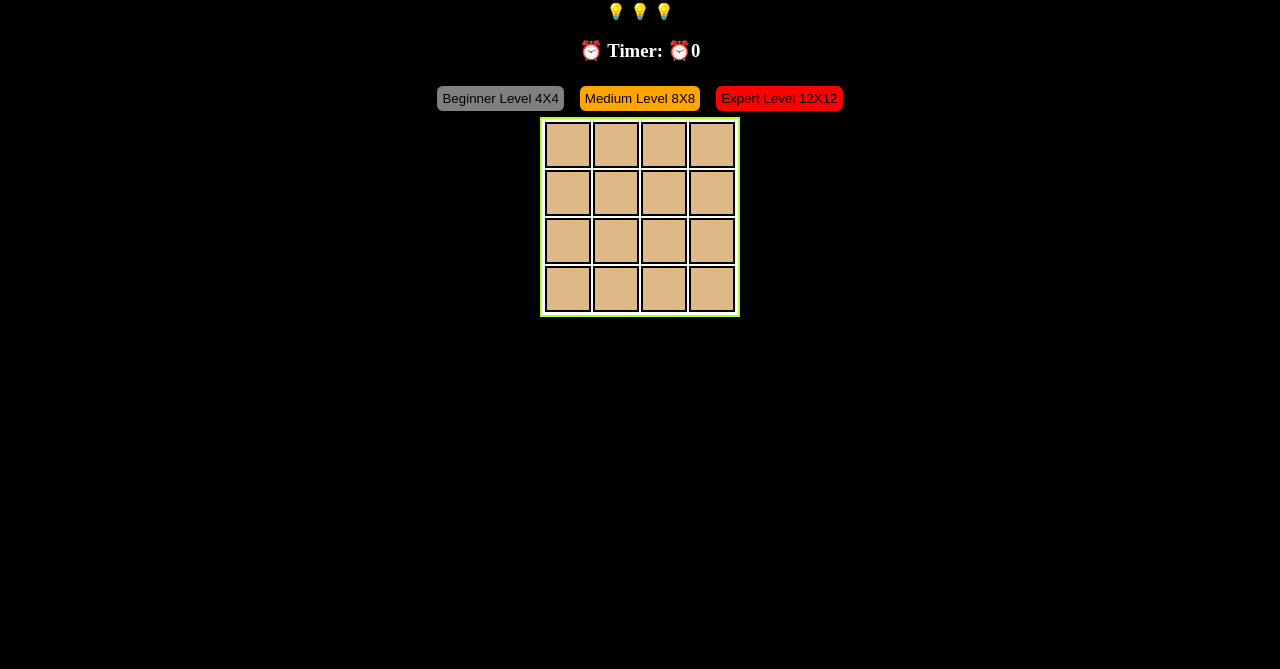
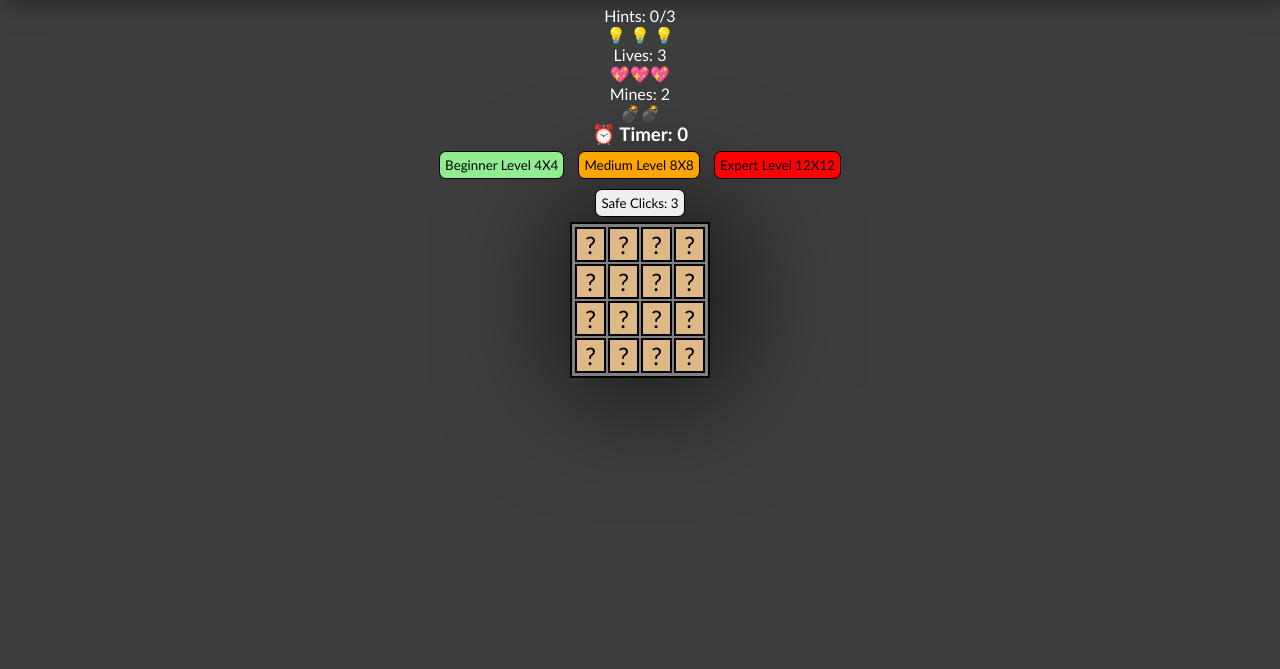
Before and after one commit to talah221/MineSweeper, a plain HTML site: page index.html in a window 1280 px wide. Shown: the part 131-800 px from the top of the page. Drawn offline with Linux system fonts and the light colour scheme.

Commit message:
Add files via upload

```diff
--- a/css/main.css
+++ b/css/main.css
@@ -1,37 +1,52 @@
 body {
-    background-color: black;
+    background-color: rgb(61, 61, 61);
     color: white;
     text-align: center;
+    font-family: 'Trebuchet MS', 'Lucida Sans Unicode', 'Lucida Grande', 'Lucida Sans', Arial, sans-serif;
 }
 
-table{
-    background-color: white;
+h1 {
+    color: lightskyblue;
+    text-decoration-line: underline;
+    padding: 10px;
+    box-shadow: 6px 4px 28px 7px rgba(0, 0, 0, 0.67);
+}
+
+table {
+    background-color: gray;
     margin: auto;
     padding: 1px;
-    border: 2px solid greenyellow;
+    border: 2px solid black;
+    box-shadow: 7px -2px 116px 11px rgba(0, 0, 0, 0.67);
 }
+
 .cell {
     border: 2px solid black;
     background-color: burlywood;
-    height: 40px;
-    width: 40px;
+    height: 25px;
+    width: 25px;
     padding: 1px;
     cursor: pointer;
     color: black;
     font-size: x-large;
+    transition: 0.5s;
+}
 
+.cell:hover {
+    border: 2px solid black;
+    background-color: blanchedalmond;
 }
-.emoji{
+
+.emoji {
     cursor: pointer;
     height: 35px;
     width: 35px;
     margin: auto;
-}
-.score{
     cursor: pointer;
 }
 
-button{
+button {
+    font-family: 'Trebuchet MS', 'Lucida Sans Unicode', 'Lucida Grande', 'Lucida Sans', Arial, sans-serif;
     padding: 5px;
     cursor: pointer;
     margin: 5px;
@@ -39,23 +54,37 @@ button{
     border-radius: 7px;
 }
 
-.bgnbtn{
-    background-color:gray;
-}
-.mediumbtn{
-    background-color:orange;
-}
-.expertbtn{
-    background-color:red;
+button:hover {
+    background-color: lightsteelblue;
 }
 
-.shown{
-    background-color: wheat;
+.bgnbtn {
+    background-color: lightgreen;
 }
 
-.hint{
-    width: 1000px;
-    height: 50px;
-    margin: auto;
+.mediumbtn {
+    background-color: orange;
+}
+
+.expertbtn {
+    background-color: red;
+}
+
+.shown {
+    background-color: wheat;
+    border: 1.5px solid black;
+    cursor: default;
+}
+
+.shown:hover {
+    background-color: wheat;
+    border: 1.5px solid black;
+}
+
+.hints {
     cursor: pointer;
 }
+
+.timer{
+    margin: auto;
+}
--- a/index.html
+++ b/index.html
@@ -10,18 +10,27 @@
 <body onload=init() oncontextmenu="return false;">
     <link rel="stylesheet" href="css/main.css">
 
-    <h1 class="title">MineSweeper || Tal Lahyani |<div class="emoji" onclick=init()>😀</div>
+    <h1 class="title">MineSweeper || Tal Lahyani <div class="emoji" onclick=init()>😀</div>
     </h1>
-    <div>Hints:</div>
-    <div  class="hints">
+    <div>Hints: <span class="hintscount" >0</span><span>/3</span></div>
+    <div class="hints">
         <span onclick="getHint(this)" class="hint-1">&#128161 </span>
         <span onclick="getHint(this)" class="hint-2">&#128161 </span>
         <span onclick="getHint(this)" class="hint-3">&#128161 </span></div>
-    <h3 class="timer">⏰ Timer: ⏰<span>0</span></h2>
+    <div>Lives: <span class="livescount" ></span></div>
+    <div class="lives"></div>
+    <div>Mines: <span class="minescount"></span></div>
+    <div class="mines"></div>
+    <h3 class="timer">⏰ Timer: <span>0</span></h2>
 
         <button onclick="easyLvl()" class="bgnbtn">Beginner Level 4X4</button>
         <button onclick="mediumLvl()" class="mediumbtn">Medium Level 8X8</button>
         <button onclick="expertLvl()" class="expertbtn">Expert Level 12X12</button>
+        <div>
+
+            <button onclick="safeClick()" class="safe">Safe Clicks: <span class="safecount"></span>3</button>
+
+        </div>
 
         <div class="board"></div>
         <script src="js/main.js"></script>
--- a/js/main.js
+++ b/js/main.js
@@ -1,20 +1,22 @@
 'use strict'
-const EMPTY = ''
+const EMPTY = '?'
 const FLAG = '🚩'
 const MINE = '&#128163'
 const normalEMOJI = '😀'
 const loseEMOJI = '😭'
-const winEMOJI='😎'
+const winEMOJI = '😎'
 
-var gTimerInterval;
+var gBoard;
+var gValue;
 var gIsWin;
-var gSeconds;
 var gClickCounter;
 var gRightClickCounter;
-var gValue;
-var gBoard;
+var isHint;
 var gHintCounter;
-var isHint;
+var gIsSafeClick;
+var gSafeClickCounter;
+var gTimerInterval;
+var gSeconds;
 
 var gLevel = {
     SIZE: 4,
@@ -23,23 +25,30 @@ var gLevel = {
 var gGame = {
     shownCount: 0,
     markedCount: 0,
-    secsPassed: 0 // should be an interval
+    gameLives: 3,
 }
 
 function init() {
+    clearInterval(gTimerInterval);
     gBoard = buildBoard(gLevel.SIZE, gLevel.SIZE);
-    gIsWin=false;
+    renderBoard(gBoard);
+    gIsWin = false;
     isHint = false;
-    clearInterval(gTimerInterval);
     setMinesNegsCount(gBoard)
-    renderBoard(gBoard);
     gClickCounter = 0;
     gRightClickCounter = 0;
     gSeconds = 0;
+    gHintCounter = 0;
+    gSafeClickCounter = 3;
+    gIsSafeClick = false;
+    gGame.gameLives = 3;
+
+    document.querySelector('.emoji').innerText = normalEMOJI
+    document.querySelector('.hintscount').innerText=gHintCounter
+
     cleanHintsBgc()
-    gHintCounter = 0;
-    var elEmoji=document.querySelector('.emoji')
-    elEmoji.innerText=normalEMOJI
+    renderLives()
+    renderMines()
 
 
 
@@ -112,18 +121,32 @@ function renderBoard(board) {
 
 function cellClicked(i, j) {
     var currCell = gBoard[i][j]
+    if (currCell.isShown) return;
     if (isHint) {
         currCell.isShown = true;
         setTimeout(function () {
             currCell.isShown = false
+            currCell.isMarked = false;
             renderBoard(gBoard)
         }, 1000)
         renderBoard(gBoard)
-        isHint=false;
+        isHint = false;
         return;
     }
+    // if (gIsSafeClick) {
+    //     var safeCell = getRandomSafeCell()
+    //     gSafeClickCounter++
+    //     safeCell.isShown = true
+    //     setTimeout(function () {
+    //         safeCell.isShown = false
+    //     }, 2500)
+    //     renderBoard(gBoard)
+    //     gIsSafeClick = false;
+    // }
 
-    if (currCell.isShown) return;
+
+
+
     if (gClickCounter === 0 && gRightClickCounter === 0) gTimerInterval = setInterval(gameTimer, 1000);
     if (gClickCounter === 0 && currCell.isMine) {
         currCell.isMine = false;
@@ -138,7 +161,7 @@ function cellClicked(i, j) {
     checkVictory();
     renderBoard(gBoard);
 
-    if (gBoard[i][j].minesAroundCount === 0) expandShown(gBoard, currCell, i, j);
+    if (currCell.minesAroundCount === 0) expandShown(gBoard, currCell, i, j);
 
 
 }
@@ -149,38 +172,48 @@ function cellMarked(i, j) {
     gRightClickCounter++
     var elCell = document.querySelector(`.cell${i}-${j}`)
     if (!gBoard[i][j].isMarked) {
-        gBoard[i][j]
         gBoard[i][j].isMarked = true;
         elCell.innerText = FLAG
+        gLevel.MINES--
     }
     else {
         gBoard[i][j].isMarked = false;
         elCell.innerText = EMPTY
+        gLevel.MINES++
     }
+    renderMines()
     checkVictory()
 }
 
 function checkGameOver(i, j) {
+    var currCell = gBoard[i][j]
+    if (gBoard[i][j].isMine && gGame.gameLives > 0) {
+        setTimeout(function () { currCell.isShown = false; renderBoard(gBoard) }, 3000)
+        gGame.gameLives--
+        alert('You Have: ' + gGame.gameLives + ' lives left')
+        renderLives()
+    }
 
-    if (gBoard[i][j].isMine) {
+    if (gBoard[i][j].isMine && gGame.gameLives === 0) {
+
         showAllBombs()
         clearInterval(gTimerInterval);
         gSeconds = 0;
         var elTimer = document.querySelector('.timer span')
         elTimer.innerText = gSeconds;
-        var elEmoji=document.querySelector('.emoji')
-        elEmoji.innerText=loseEMOJI
+        var elEmoji = document.querySelector('.emoji')
+        elEmoji.innerText = loseEMOJI
         alert('Game Over')
         setTimeout(init, 2500)
     }
 }
 
 function expandShown(board, elCell, cellI, cellJ) {
+    if (gBoard[cellI][cellJ].isMine) return;
     for (var i = cellI - 1; i <= cellI + 1; i++) {
         for (var j = cellJ - 1; j <= cellJ + 1; j++) {
             if (checkIfInBoard(gBoard, i, j) && !gBoard[i][j].isMine) gBoard[i][j].isShown = true;
             renderBoard(gBoard);
-
         }
     }
 }
@@ -188,11 +221,7 @@ function expandShown(board, elCell, cellI, cellJ) {
 function showAllBombs() {
     for (var i = 0; i < gBoard.length; i++) {
         for (var j = 0; j < gBoard[0].length; j++) {
-            if (gBoard[i][j].isMine) {
-                gBoard[i][j].isShown = true;
-            }
-
-
+            if (gBoard[i][j].isMine) gBoard[i][j].isShown = true;
         }
     }
 }
@@ -211,9 +240,9 @@ function checkVictory() {
     }
 
     if (totalCells === minesMarked + cellsShown) {
-        gIsWin=true;
-        var elEmoji=document.querySelector('.emoji')
-        elEmoji.innerText=winEMOJI;
+        gIsWin = true;
+        var elEmoji = document.querySelector('.emoji')
+        elEmoji.innerText = winEMOJI;
         alert('You Win')
         setTimeout(init, 2000)
     }
@@ -229,6 +258,7 @@ function getHint(elHint) {
     elHint.style.backgroundColor = 'wheat'
     isHint = true;
     gHintCounter++
+    document.querySelector('.hintscount').innerText=gHintCounter
 }
 
 
@@ -271,14 +301,35 @@ function cleanHintsBgc() {
 
 }
 
-// function emojiStatus(){
-//    var elEmoji=document.querySelector('.emoji')
 
-//    if (gIsWin){
-//     elEmoji.innerText=winEMOJI;
-//    }
-//    if(gIsWin){
+function renderLives() {
+    var elLives = document.querySelector('.lives')
+    var str = ''
+    for (var i = 0; i < gGame.gameLives; i++) {
+        str += '💖';
+    }
+    elLives.innerText = str;
+document.querySelector('.livescount').innerText=gGame.gameLives
+}
 
-//        elEmoji.innerText=loseEMOJI;
-//    }
+
+// function safeClick(){
+//     gIsSafeClick=true;
 // }
+// function getRandomSafeCell() {
+//     var isSafeCell = gBoard[getRandomInt(0, gBoard.length)][getRandomInt(0, gBoard[0].length)].isMine
+//     if (!isSafeCell) {
+//         return isSafeCell;
+//     }
+//     else getRandomSafeCell()
+// }
+
+function renderMines() {
+    var elMines = document.querySelector('.mines')
+    var str = ''
+    for (var i = 0; i < gLevel.MINES; i++) {
+        str += '💣'
+    }
+    elMines.innerText = str;
+    document.querySelector('.minescount').innerText=gLevel.MINES;
+}
```
